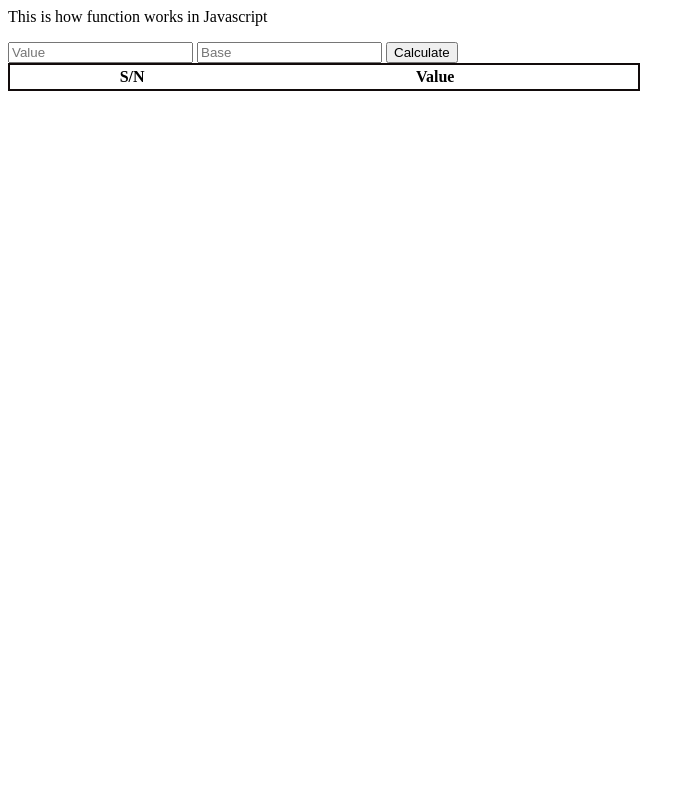
After one commit to mohammedjodi/ayiti, a PHP site: page /js-function.html in a window 1280 px wide. The commit adds this page. Shown: the whole page, without its empty margins (0-695 px from the left). Run offline with PHP 8.4, Linux system fonts and the light colour scheme; lists and menus that the app fills with data are empty.

Commit message:
The javascript changes Ope made

```diff
--- a/migowebsite/custom.js
+++ b/migowebsite/custom.js
@@ -0,0 +1,37 @@
+
+window.addEventListener('DOMContentLoaded', (event) => {
+
+let valueInput = document.querySelector('#number'),
+    base = document.querySelector('#base'),
+    button = document.querySelector('.button');
+
+    function calculateTwoNumbers(value = 2, base = 12){
+        let data = 0,
+            tableBody = document.querySelector('tbody'),
+            tableData = '';
+        for (let j = 1; j <= base; j++) {
+            data = value * j;
+            tableData += '<li><strong>'
+                    + j
+                    + '</strong> * '
+                    + value
+                    +  ' = ' + data + '</li>'
+            }
+
+            tableBody.innerHTML = tableData;
+ }
+
+button.addEventListener('click', function(){
+   button.value = 'Calculatiing....';
+
+    setTimeout(
+        function(){
+            calculateTwoNumbers(valueInput.value, base.value);
+            button.value = 'Calculate'
+        },
+        3000
+    )
+});
+
+
+});
--- /dev/null
+++ b/migowebsite/js-function.html
@@ -0,0 +1,33 @@
+<html>
+    <head>
+        <title>Function JS</title>
+        <style type="text/css">
+            .table{
+                border: 2px solid #120b0b;
+                width: 50%
+            }
+        </style>
+    </head>
+    <body>
+        <p>
+            This is how function works in Javascript
+            <span></span>
+        </p>
+
+            <input type="text" id="number" class="number" placeholder="Value">
+            <input type="text" id="base" class="base" placeholder="Base">
+            <input type="submit" class="button" value="Calculate">
+
+        <table class="table">
+            <thead>
+                <th>S/N</th>
+                <th>Value</th>
+                <th></th>
+            </thead>
+            <tbody>
+
+            </tbody>
+        </table>
+        <script src="custom.js"></script>
+    </body>
+</html>
--- a/migowebsite/phpmysql.php
+++ b/migowebsite/phpmysql.php
@@ -3,7 +3,7 @@
     include('connect.php');
     include('nav.php');
 
-    $student_details_sql = "SELECT * from student_details WHERE status='active' ORDER BY `id` DESC";
+    $student_details_sql = "SELECT * from student_details ORDER BY `id` DESC";
     $student_details_result = mysqli_query($blessing, $student_details_sql);
 
     if (mysqli_num_rows($student_details_result) > 0) {
```
